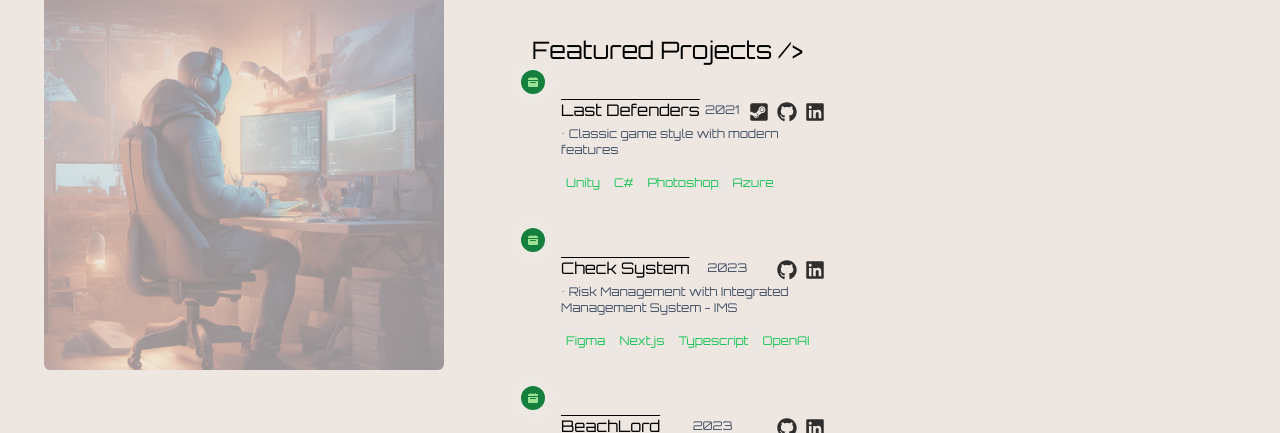
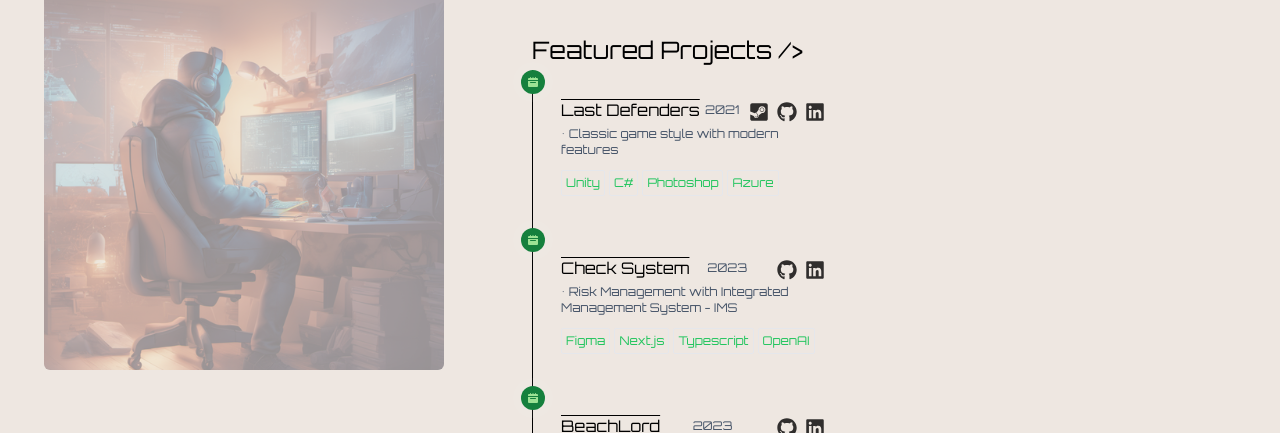
Before and after one commit to DiegoCstyles/portfolio, a Next.js app: page /projects in a window 1280 px wide. Shown: the part 367-800 px from the top of the page. Built offline with nearby package versions, Linux system fonts and the light colour scheme.

Commit message:
Update Section.tsx

```diff
--- a/components/Projects/Section.tsx
+++ b/components/Projects/Section.tsx
@@ -85,7 +85,7 @@ const Section = () => {
             {projects.map((project, index) => (
 
               <Link href={""} key={index} className="mt-3 text-sm justify-center items-center ">
-                <ol className="relative border-l border-gray-200 dark:border-gray-700 ">
+                <ol className="relative border-l border-black dark:border-gray-700">
                   <span className="absolute flex items-center justify-center w-6 h-6 bg-green-700 dark:bg-lime-900 rounded-full -left-3 ring-8 ring-white/5 dark:ring-gray-900/5">
                       <svg className="w-2.5 h-2.5 text-blendedCyan dark:text-blendedCyan" aria-hidden="true" xmlns="http://www.w3.org/2000/svg" fill="currentColor" viewBox="0 0 20 20">
                           <path d="M20 4a2 2 0 0 0-2-2h-2V1a1 1 0 0 0-2 0v1h-3V1a1 1 0 0 0-2 0v1H6V1a1 1 0 0 0-2 0v1H2a2 2 0 0 0-2 2v2h20V4ZM0 18a2 2 0 0 0 2 2h16a2 2 0 0 0 2-2V8H0v10Zm5-8h10a1 1 0 0 1 0 2H5a1 1 0 0 1 0-2Z"/>
@@ -114,7 +114,7 @@ const Section = () => {
                       {project.technologies.length > 0 && (
                         <div className='flex mt-2'>
                           {project.technologies.map((technology, index) => (
-                            <div className='m-1 ml-0 text-xs rounded-sm p-1 border light:border-white dark:border-black hover:bg-black/10 dark:hover:bg-white/10 text-green-500 dark:text-blendedCyan' key={index}>{technology}</div>
+                            <div className='m-1 ml-0 text-xs rounded-sm p-1 border light:border-black dark:border-white hover:bg-black/10 dark:hover:bg-white/10 text-green-500 dark:text-blendedCyan' key={index}>{technology}</div>
                           ))}
                         </div>
                       )}
```
